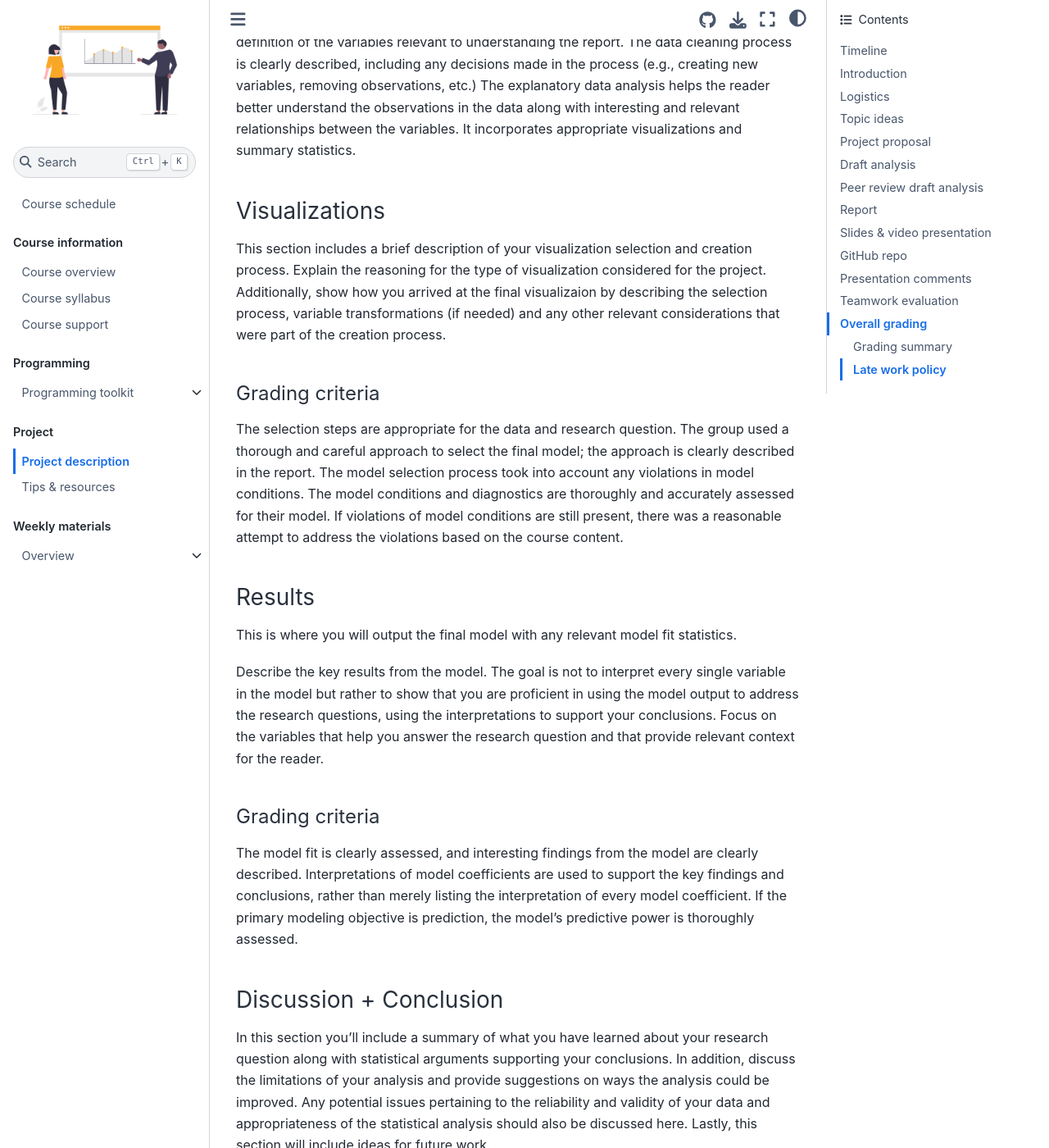
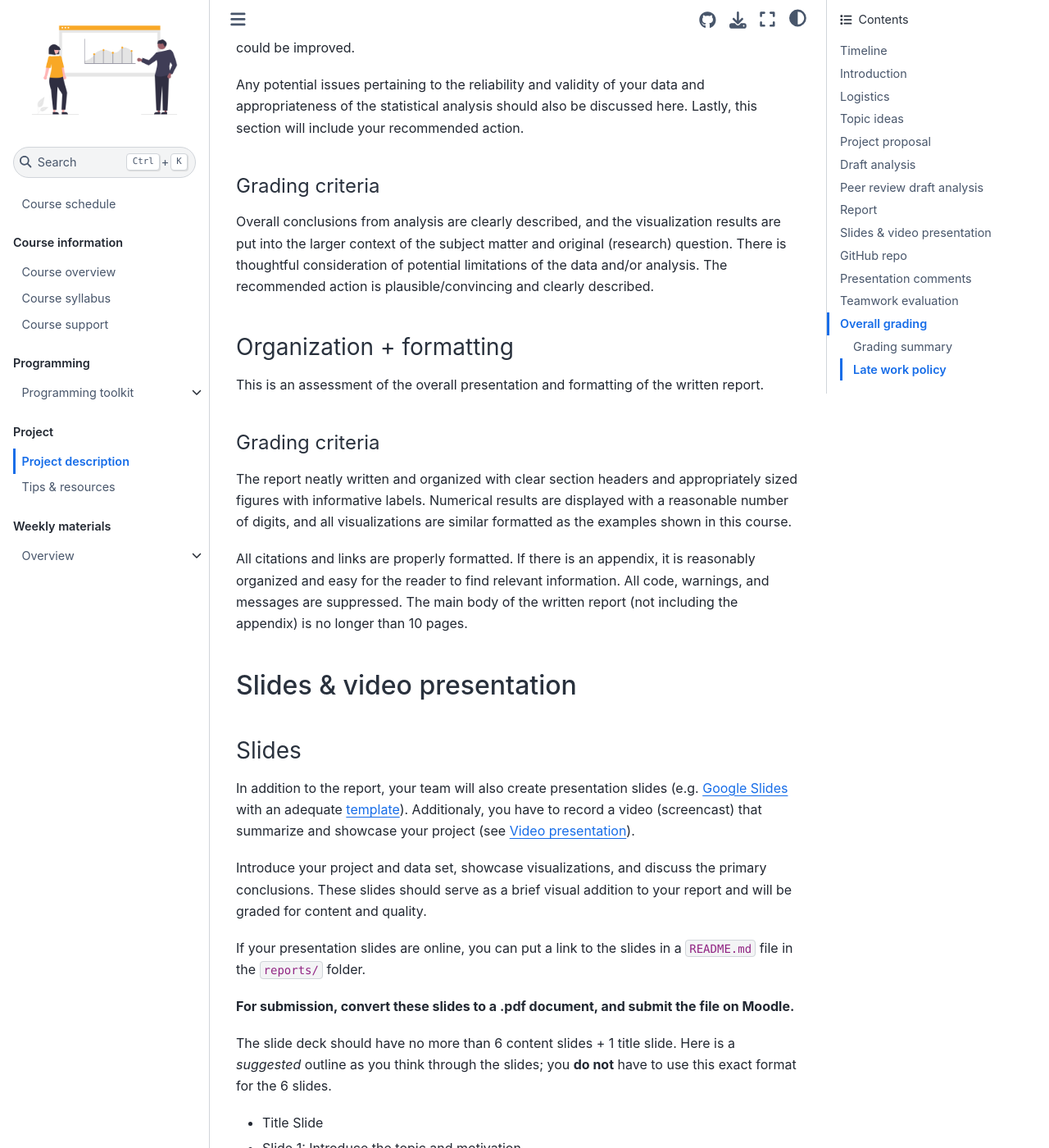
Before and after one commit to dst-ws22/website, a Jupyter Book: the page built from docs/project-description.md, in a window 1280 px wide and 1400 px high, scrolled down 7888 px. Shown: the whole window at 82% size. Built offline with Jupyter Book 1.0.4 settings and Sphinx 7.4.7 and the Sphinx Book theme 1.1.4, drawn with Linux system fonts in a browser that asks for light colours; comment, search, counter and statistics services are not loaded; some of the changed text lies outside the part shown.

Commit message:
Update project-description.md

````diff
--- a/docs/project-description.md
+++ b/docs/project-description.md
@@ -20,7 +20,7 @@
 
 **TL;DR**: *Pick a data set and use the concepts and methods covered in our course to effectively analyze and communicate your findings. That is your final project.*
 
-The goal of the final project is for you to use analytical methods to analyze a data set of your own choosing and effectively communicate the results (using the concepts and technology we covered in this course).
+The goal of the final project is for you to analyze a data set of your own choosing and effectively communicate the results (using the concepts and technology we covered in this course).
 The data set may already exist or you may collect your own data.
 
 Choose the data based on your group's interests or work you all have done in other courses or research projects.
@@ -44,7 +44,10 @@
 (topic-ideas)=
 ## Topic ideas
 
-Identify 2 data sets you're interested in potentially using for the final project.
+
+Identify 2 data sets you're interested in potentially using for the final project. The data sets should be suitable to be used alongside the topics described in the ["Big Idea Worksheet"](https://docs.google.com/document/d/1-GZvhdbhLYLB_Bo1arj1rgTqbJ5SUoU21vtgbYEhVqk/edit?usp=sharing).
+
+
 If you're unsure where to find data, you can use the list of potential data sources in the [Tips + Resources](project-tips-resources.md) section as a starting point.
 It may also help to think of topics you're interested in investigating and find data sets on those topics.
 
@@ -63,69 +66,33 @@
 
 **Please ask me if you're unsure whether your data set meets the criteria.**
 
-For each data set, include the following:
+### Submission
 
-**Introduction and data**
+You need to:
 
--   State the source of the data set.
--   Describe when and how it was originally collected (by the original data curator, not necessarily how you found the data)
--   Describe the observations and the general characteristics being measured in the data
-
-**Question**
-
--   Describe a question you're interested in answering using this data.
+1. Fill out a first draft version of the ["Big Idea Worksheet"](https://docs.google.com/document/d/1-GZvhdbhLYLB_Bo1arj1rgTqbJ5SUoU21vtgbYEhVqk/edit?usp=sharing) (as much as possible) for every dataset and save the PDF in your GitHub project environment inside the folder `references` as `big-idea-draft-data1.pdf` and `big-idea-draft-data2.pdf`
+2. Fill out the file `topics-ideas.ipynb` in your project environment (see path: `references`) and save it as HTML file.
 
 
-**Overview of data**
-
--   Use the Pandas functions to provide an overview of each data set
-
-Submit the HTML or PDF of the topic ideas to Moodle.
+Submit the 3 files to Moodle.
 
 
 (project-proposal)=
 ## Project proposal
 
-The purpose of the project proposal is to help you think about your analysis strategy early.
+The purpose of the project proposal is to help you think about your communication strategy early.
 
-Include the following in the proposal:
-
-### Introduction
-
-The introduction section includes
-
--   an introduction to the subject matter you're investigating
--   the motivation for your question (citing any relevant literature)
--   the general (research) question you wish to explore
--   your hypotheses regarding the research question of interest.
-
-### Data description
-
-In this section, you will describe the data set you wish to explore.
-This includes
-
--   description of the observations in the data set,
--   description of how the data was originally collected (not how you found the data but how the original curator of the data collected it).
-
-### Analysis plan
-
-In this section, you will provide a brief overview of your analysis approach.
-This includes:
-
--   Description of the most relevant variables.
--   Visualization ideas and summary statistics for the relevant variables.
-
-
-### Data dictionary
-
-Create a data dictionary for all the variables in your data set. Include the following information for every variable: Name, description, type and format.
-
-- `Type`: nominal, ordinal or numeric
-- `Format`: int, float, string, category, date or object
 
 ### Submission
 
-Push all of your final changes to the GitHub repo, and submit the HTML or PDF file of your proposal to Moodle.
+You need to:
+
+1. Fill out the ["Big Idea Worksheet"](https://docs.google.com/document/d/1-GZvhdbhLYLB_Bo1arj1rgTqbJ5SUoU21vtgbYEhVqk/edit?usp=sharing) and save the PDF in your GitHub project environment inside the folder `references` as `big-idea-proposal.pdf`
+2. Fill out the file `project-proposal.ipynb` in your project environment (see path: `references`) and save it as HTML file.
+
+
+Push all of your final changes to the GitHub repo, and submit  `big-idea-proposal.pdf` and `project-proposal.html` to Moodle.
+
 
 ### Proposal grading
 
@@ -165,22 +132,25 @@
 - Analysis
     - Descriptive statistics
     - Exploratory analysis
-- Dashboard
-    - Mockup for a dashbaord
-- Conclusion
+- Visualizations
+    - Visualization ideas
+    - Save visualizations
+- Conclusion and recommended action
 ```
 
 Below is a brief description of the sections to focus on in the draft.
 
-- *Introduction*: This section includes an introduction to the project motivation, a data dictionary and research question.
+- *Introduction*: This section includes an introduction to the project motivation, a data dictionary and (research) question.
 
 - *Setup*: Import all necessary Python libraries.
 
 - *Data*: Includes all data prepartion steps.
 
-- *Analysis*: Focus on the descriptive statistics and EDA. Interpret the results.
+- *Analysis*: Descriptive statistics and EDA. Interpret the results.
 
-- *Conclusion*: This section includes initial interpretations and conclusions drawn from the model.
+- *Visualizations*: Includes multiple visualization ideas.
+
+- *Conclusion and recommended action*: This section includes initial interpretations and conclusions drawn from the model.
 
 
 (peer-review-draft)=
@@ -192,7 +162,7 @@
 
 Provide your review in the form of [GitHub issues](https://docs.github.com/en/issues/tracking-your-work-with-issues/creating-an-issue) to your partner team's GitHub repo using the issue template provided (see below).
 
-The peer review will be graded on the extent to which it comprehensively and constructively addresses the components of the partner team's report: the research context and motivation, exploratory data analysis, modeling, interpretations, and conclusions.
+The peer review will be graded on the extent to which it comprehensively and constructively addresses the components of the partner team's report: the research context and motivation, exploratory data analysis, visualizations, interpretations, and conclusions.
 
 (issue-template)=
 ### Issue template
@@ -299,43 +269,30 @@
 
 ### Visualizations
 
-This section includes a brief description of your visualization selection and creation process.
+This section includes a profound description of your visualization selection and creation process (with regard to the topics covered in our course).
 Explain the reasoning for the type of visualization considered for the project.
 Additionally, show how you arrived at the final visualizaion by describing the selection process, variable transformations (if needed) and any other relevant considerations that were part of the creation process.
 
 #### Grading criteria
 
-The selection steps are appropriate for the data and research question.
-The group used a thorough and careful approach to select the final model; the approach is clearly described in the report.
-The model selection process took into account any violations in model conditions.
-The model conditions and diagnostics are thoroughly and accurately assessed for their model.
-If violations of model conditions are still present, there was a reasonable attempt to address the violations based on the course content.
+The selection steps are appropriate for the data and (research) question.
+The group used a thorough and careful approach to select the final visualization(s); the approach is clearly described in the report.
+The visualization selection process took into account the aspects covered in the course (law of proximity, ...).
+If violations of optimal visualization conditions are still present, there was a reasonable attempt to address the violations based on the course content.
 
-### Results
 
-This is where you will output the final model with any relevant model fit statistics.
+### Conclusion + recommended action
 
-Describe the key results from the model.
-The goal is not to interpret every single variable in the model but rather to show that you are proficient in using the model output to address the research questions, using the interpretations to support your conclusions.
-Focus on the variables that help you answer the research question and that provide relevant context for the reader.
+In this section you'll include a summary of what you have learned about your (research) question along with (statistical) arguments supporting your conclusions.
+In addition, discuss the limitations of your analysis and provide suggestions on ways the analysis could be improved.
+
+Any potential issues pertaining to the reliability and validity of your data and appropriateness of the statistical analysis should also be discussed here.
+Lastly, this section will include your recommended action.
 
 #### Grading criteria
 
-The model fit is clearly assessed, and interesting findings from the model are clearly described.
-Interpretations of model coefficients are used to support the key findings and conclusions, rather than merely listing the interpretation of every model coefficient.
-If the primary modeling objective is prediction, the model's predictive power is thoroughly assessed.
-
-### Discussion + Conclusion
-
-In this section you'll include a summary of what you have learned about your research question along with statistical arguments supporting your conclusions.
-In addition, discuss the limitations of your analysis and provide suggestions on ways the analysis could be improved.
-Any potential issues pertaining to the reliability and validity of your data and appropriateness of the statistical analysis should also be discussed here.
-Lastly, this section will include ideas for future work.
-
-#### Grading criteria
-
-Overall conclusions from analysis are clearly described, and the model results are put into the larger context of the subject matter and original research question.
-There is thoughtful consideration of potential limitations of the data and/or analysis, and ideas for future work are clearly described.
+Overall conclusions from analysis are clearly described, and the visualization results are put into the larger context of the subject matter and original (research) question.
+There is thoughtful consideration of potential limitations of the data and/or analysis. The recommended action is plausible/convincing and clearly described.
 
 ### Organization + formatting
 
@@ -344,7 +301,8 @@
 #### Grading criteria
 
 The report neatly written and organized with clear section headers and appropriately sized figures with informative labels.
-Numerical results are displayed with a reasonable number of digits, and all visualizations are neatly formatted.
+Numerical results are displayed with a reasonable number of digits, and all visualizations are similar formatted as the examples shown in this course.
+
 All citations and links are properly formatted.
 If there is an appendix, it is reasonably organized and easy for the reader to find relevant information.
 All code, warnings, and messages are suppressed.
@@ -358,7 +316,7 @@
 
 In addition to the report, your team will also create presentation slides (e.g. [Google Slides](https://www.google.com/intl/en_en/slides/about/) with an adequate [template](https://slidesgo.com/themes)). Additionaly, you have to record a video (screencast) that summarize and showcase your project (see [](video)).
 
-Introduce your research question and data set, showcase visualizations, and discuss the primary conclusions.
+Introduce your project and data set, showcase visualizations, and discuss the primary conclusions.
 These slides should serve as a brief visual addition to your report and will be graded for content and quality.
 
 If your presentation slides are online, you can put a link to the slides in a `README.md` file in the `reports/` folder.
````
Also changed, not shown: other parts of docs/project-description.md (+5 -5 lines).
